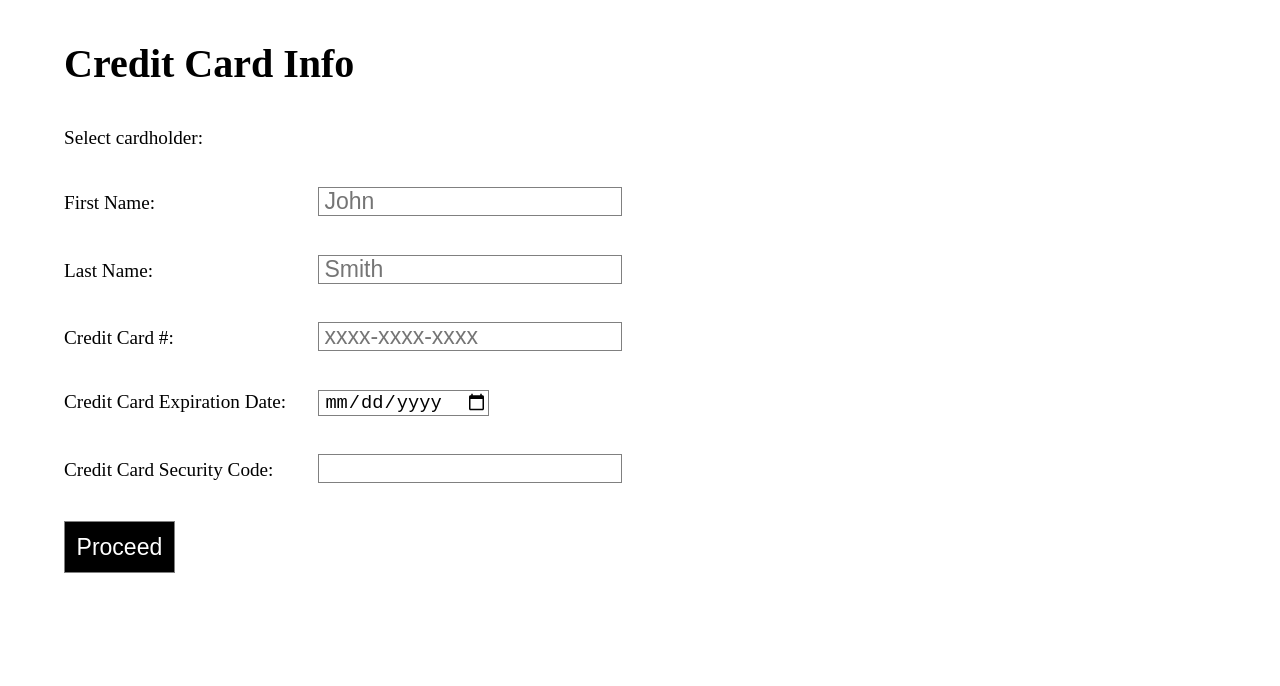
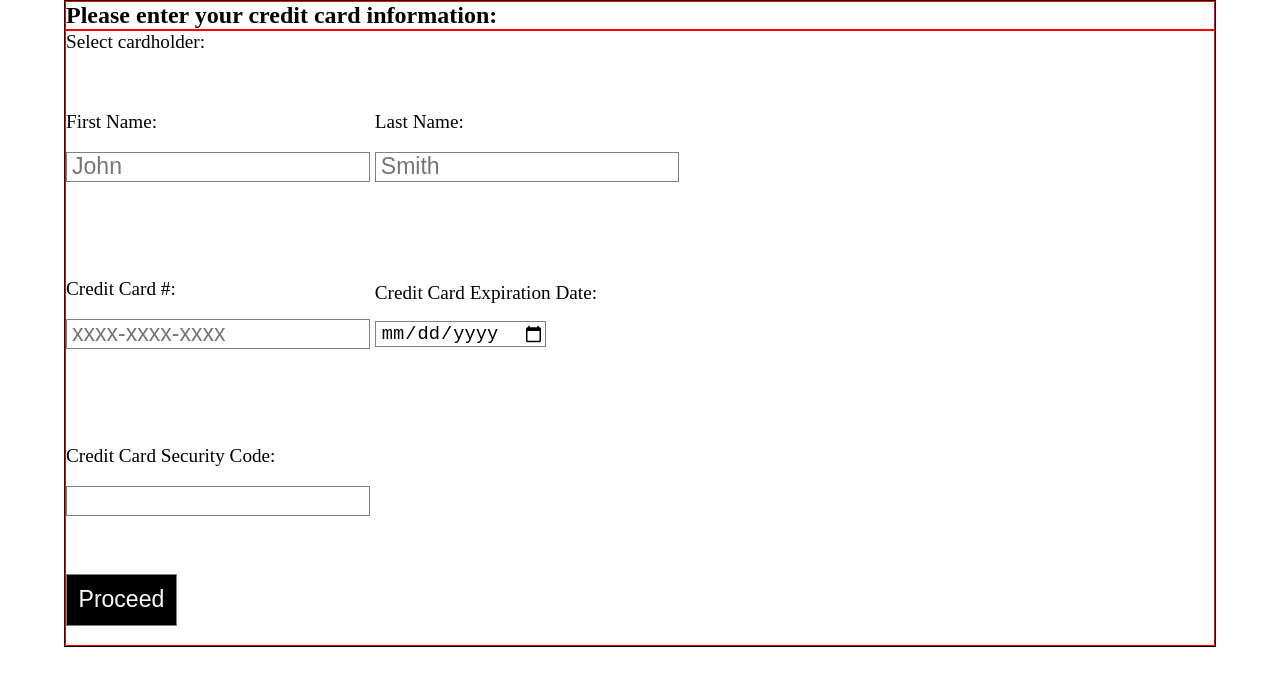
Before and after one commit to gfed53/ui-credit-card-co, a website: page index.html in a window 1280 px wide. Drawn offline with nearby package versions, Linux system fonts and the light colour scheme.

Commit message:
Layout and grid tweaks/adjustments

```diff
--- a/index.html
+++ b/index.html
@@ -8,34 +8,84 @@
 </head>
 <body>
 	<div class="grid">
-		<h1>Credit Card Info</h1>
+		<div class="my-row">
+			<h2>Please enter your credit card information: </h2>
+		</div>
+		<div class="my-row">
 			<form>
 				<p>Select cardholder:</p>
 				<!-- Insert thumbs of mastercard, visa, ax, exc. -->
 				<div>
+					<div class="form-container">
+						<div class="form-seg">
+							<div class="med-1-2">
 								<label for="firstName">First Name: </label>
+							</div>
+							<div class="med-1-2">
 								<input type="text" placeholder="John">
 							</div>
-			<div>
+						</div>
+						<div class="form-seg">
+							<div class="med-1-2">
 								<label for="lastName">Last Name: </label>
+							</div>
+							<div class="med-1-2">
 								<input type="text" placeholder="Smith">
 							</div>
-			<div>
+						</div>
+					</div>
+					<div class="form-container">
+						<div class="form-seg">
+							<div class="med-1-2">
 								<label for="ccNumber">Credit Card #: </label>
+							</div>
+							<div class="med-1-2">
 								<input type="text" placeholder="xxxx-xxxx-xxxx">
 							</div>
-			<div>
+						</div>
+						<div class="form-seg">
+							<div class="med-1-2">
 								<label for="ccNumber">Credit Card Expiration Date: </label>
+							</div>
+							<div class="med-1-2">
 								<input type="date">
 							</div>
-			<div>
+						</div>
+					</div>
+					<div class="form-seg">
+						<div class="med-1-2">
 							<label for="ccNumber">Credit Card Security Code: </label>
+						</div>
+						<div class="med-1-2">
 							<input type="text">
 						</div>
+
+					</div>
+				</div>
+				<!-- <div class="1-2">
+					<div class="form-seg">
+
+					</div>
+					<div class="form-seg">
+
+					</div>
+					<div class="form-seg">
+
+					</div>
+					<div class="form-seg">
+
+					</div>
+					<div class="form-seg">
+
+					</div>
+				</div> -->
 				<div>
 					<button>Proceed</button>
 				</div>
 			</form>
+		</div>
+
+
 	</div>
 	<script src="https://cdnjs.cloudflare.com/ajax/libs/jquery/3.2.1/jquery.min.js"></script>
 	<script src="./lib/parallax.min.js"></script>
--- a/sass/components/components.sass
+++ b/sass/components/components.sass
@@ -1,10 +1,13 @@
 //Form Components
 form
 	// font-size: 1.2em
+	.form-seg
+		display: inline-block
+		min-height: 1.5em
 	input, button
 		border: 1px solid grey
 	div
-		margin: 2em 0
+		margin: 1em 0
 	label
 		display: inline-block
 		min-width: 13em
@@ -12,9 +15,19 @@ form
 	input
 		// border: 1px solid grey
 		padding-left: 5px
+		min-height: 1.3em
+	input[type='date']
+		position: relative
+		top: -2px
 
 	//Form Button
 	button
 		padding: 0.5em
 		color: white
 		background-color: black
+
+
+@media screen and ($tablet)
+	form
+		.form-seg
+			// width: 50%
--- a/sass/layout/layout.sass
+++ b/sass/layout/layout.sass
@@ -9,8 +9,54 @@
 .grid
 	// width: 100%
 	margin: 0 2em
+	border: 1px solid black
+
+
+	&:after
+    /* Or @extend clearfix */
+    content: ""
+    display: table
+    clear: both
+
+.col
+	float: left
+	padding-right: $pad
+	.grid &:last-of-type
+		padding-right: 0
+
+.col-2-3
+  width: 66.66%
+
+.col-1-3
+  width: 33.33%
+
+.col-1-2
+  width: 50%
+  border: 1px solid green
+
+.col-1-4
+  width: 25%
+
+.col-1-8
+  width: 12.5%
+
+.my-row
+	border: 1px solid red
+
+/* Opt-in outside padding */
+.grid-pad
+  padding: $pad 0 $pad $pad
+  [class*='col-']:last-of-type
+    padding-right: $pad
+
 
 
 @media screen and ($tablet)
 	.grid
 		margin: 0 4em
+
+
+
+	.col-med-1-2
+	  width: 50%
+	  border: 1px solid green
--- a/sass/variables/variables.sass
+++ b/sass/variables/variables.sass
@@ -2,3 +2,7 @@
 
 $tablet: 'min-width: 768px'
 $desktop: 'min-width: 1024px'
+
+//Layout
+
+$pad: 2em
```
Also changed, not shown: css/styles.css. Lines whose indentation alone changed are shown as unchanged.
